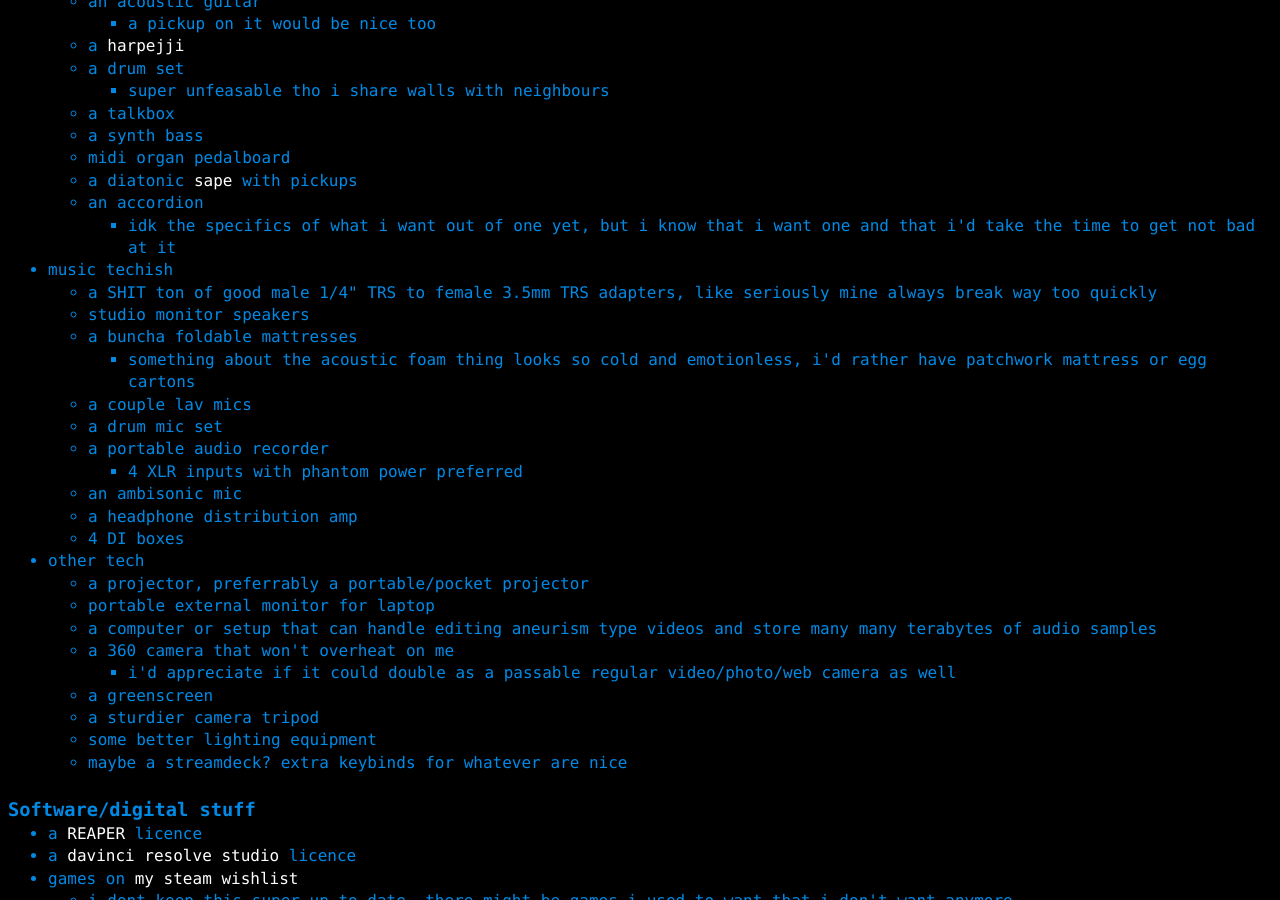
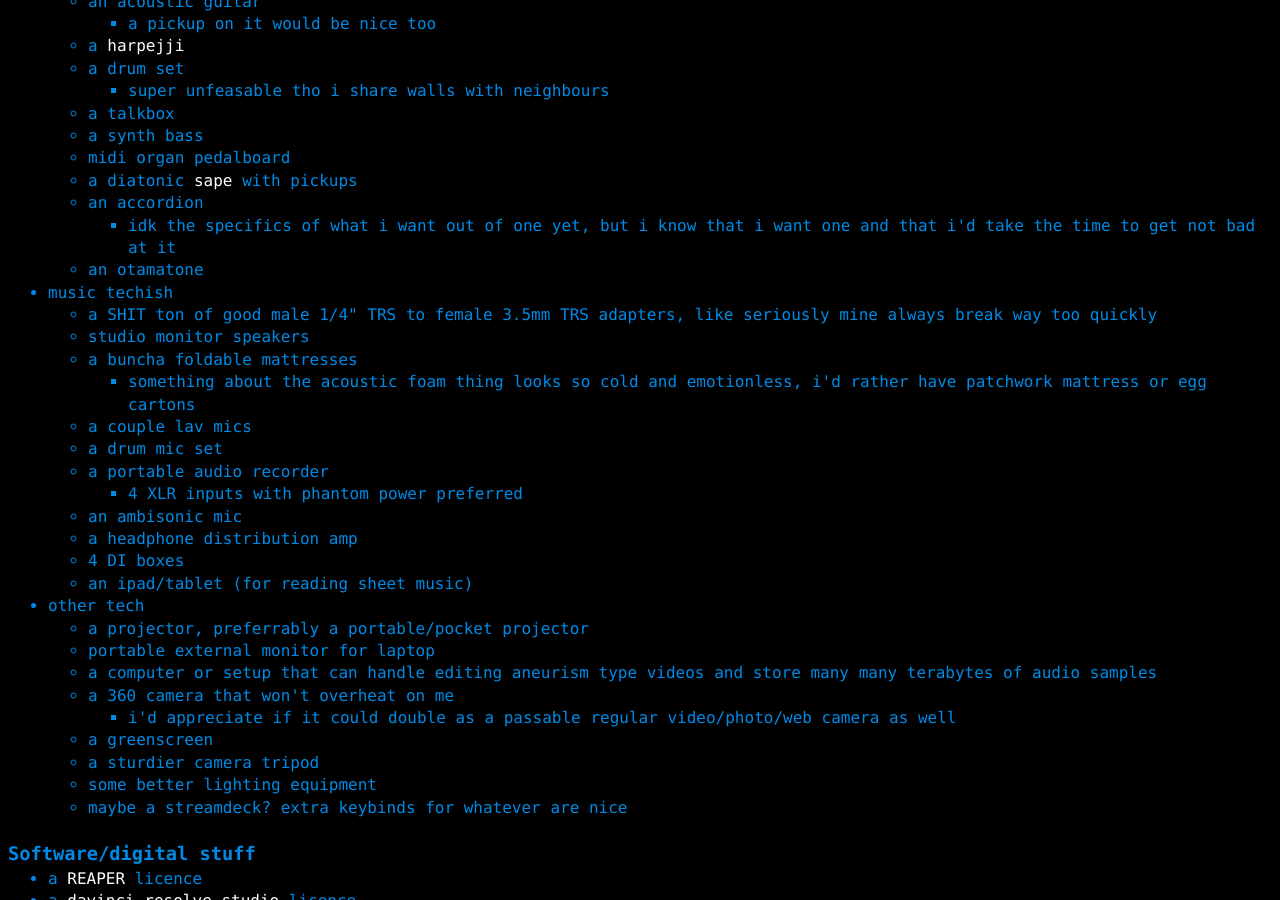
Before and after one commit to a-erfan-aa/a-erfan-aa.github.io, a Jekyll site: the page built from misc/things-i-want.html, in a window 1280 px wide and 900 px high, scrolled down 663 px. Built offline with Jekyll 4.4.1, drawn with Linux system fonts in a browser that asks for light colours.

Commit message:
Add new entries to things-i-want.html

```diff
--- a/misc/things-i-want.html
+++ b/misc/things-i-want.html
@@ -56,6 +56,7 @@
 							<li>idk the specifics of what i want out of one yet, but i know that i want one and that i'd take the time to get not bad at it</li>
 						</ul>
 					</li>
+					<li>an otamatone</li>
 				</ul>
 			</li>
 			<li>music techish
@@ -77,6 +78,7 @@
 					<li>an ambisonic mic</li>
 					<li>a headphone distribution amp</li>
 					<li>4 DI boxes</li>
+					<li>an ipad/tablet (for reading sheet music)</li>
 				</ul>
 			</li>
 			<li>other tech
```
